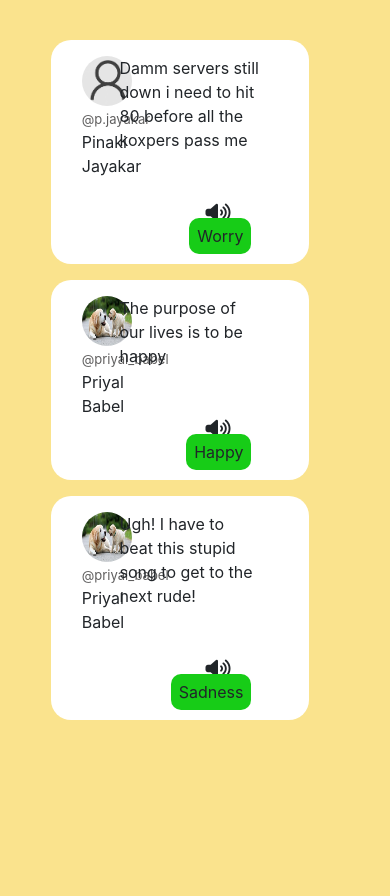
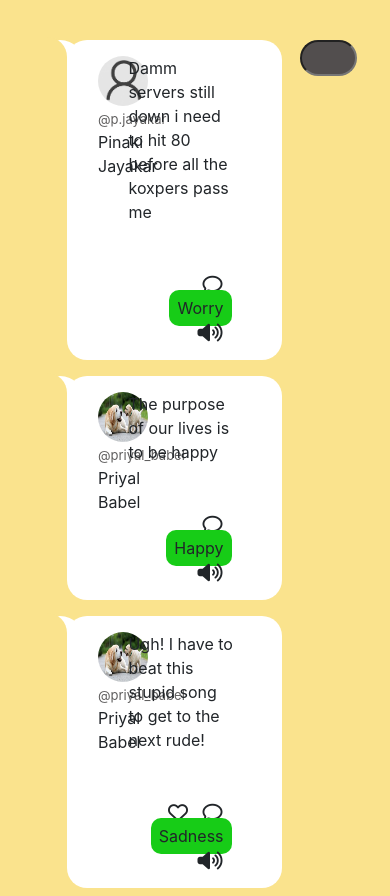
Before and after one commit to hinalpujara/Emotable, a Django app: page /home/ in a window 390 px wide. Before the commit the page ends 720 px from the top, so only its background shows below. Run offline with Django 3.2, Linux system fonts and the light colour scheme; a user stored in the database is signed in; data comes from the database, SQL or seed files in the repository; both versions use the stored data as it was after the commit; some libraries are stand-ins or nearby versions.

Commit message:
Likes and comments

```diff
--- a/Emotable/urls.py
+++ b/Emotable/urls.py
@@ -18,10 +18,12 @@ from django.urls import path
 from django.conf import settings
 from django.conf.urls.static import static
 from django.urls.conf import include
+from website.views import authRegister
 
 urlpatterns = [
     path('admin/', admin.site.urls),
     path('',include('website.urls')),
+    path('accounts/login/',authRegister, name='authRegister'),
     path("accounts/", include("allauth.urls")),
 
     # path('home/',include("googleauthentication.urls"))
--- a/website/models.py
+++ b/website/models.py
@@ -37,10 +37,12 @@ class Post(models.Model):
     time_posted = models.DateTimeField(default=timezone.now)
     emotion = models.TextField()
 
+
 class Like(models.Model):
     user = models.ForeignKey(User,on_delete=models.CASCADE)
     post = models.ForeignKey(Post,on_delete=models.CASCADE)
     time_liked = models.DateTimeField(default=timezone.now)
+
 
 class Comment(models.Model):
     user = models.ForeignKey(User,on_delete=models.CASCADE)
--- a/website/static/website/base.css
+++ b/website/static/website/base.css
@@ -2,4 +2,5 @@
     --base: #FAE38D;
     --danger: #9c2b2e;
     --hover: #252525;
+    --gray: #524E4E;
 }
--- a/website/static/website/home.css
+++ b/website/static/website/home.css
@@ -21,7 +21,13 @@ body{
 .right {
     /* min-height: 120vh; */
     padding-left: 2rem;
-    padding-right: 2rem;
+}
+
+.search{
+    background-color: var(--gray);
+    width: 90%;
+    color: white;
+    border-radius: 20px;
 }
 
 img {
--- a/website/static/website/post.css
+++ b/website/static/website/post.css
@@ -1,9 +1,40 @@
+.bubble{
+    background-color: white;
+    width: 50px;
+    height: 50px;
+}
+
 .postContainer{
+    position: relative;
     background-color: white !important;
     border-color: black;
     border-width: thick;
     border-radius: 20px;
     padding: 1rem;
+    margin-left: 50px !important;
+}
+
+.postContainer::before{
+    content: "";
+    position: absolute;
+    z-index:-1;
+    left: -22px;
+    top: 0;
+    width: 40px;
+    border-bottom: 35px solid white;
+    border-top-right-radius: 25px;
+}
+
+.postContainer::after{
+    content: "";
+    position: absolute;
+    z-index:-1;
+    left: -28px;
+    top: -3px;
+    height: 38px;
+    width: 28px;
+    background: var(--base);
+    border-top-right-radius: 20px;
 }
 
 .emotion {
--- a/website/templates/website/base.html
+++ b/website/templates/website/base.html
@@ -26,9 +26,9 @@
     <script src="//cdn.jsdelivr.net/npm/sweetalert2@11"></script>
 
     <script>
-    // {% block jquery %}
+    {% block jquery %}
 
-    // {% endblock jquery %}
+    {% endblock jquery %}
     </script>
 </body>
 </html>
--- a/website/templates/website/home.html
+++ b/website/templates/website/home.html
@@ -46,7 +46,9 @@
         </a>
     </div>
     </div>
-    <div class="right col-9 mx-auto mt-4">
+    <div class="right col-md-9 col-12 mx-auto mt-4">
+    <div class="row">
+      <div class="col-9">
         {% for post in posts_list %}
           <div class="postContainer row my-2 mt-3">
           <div class="col-2 text-center">
@@ -65,23 +67,42 @@
               {{post.content}}
             </div>
             <div class="text-right align-self-end mt-5">
-            <span class="mr-3"><button class="fas fa-volume-up fa-lg btn bg-transparent" id="{{post.content}}"></button></span>
-              <span class="emotion p-2 mr-2">{{post.emotion}}</span>
+            {% for liked in post.like_set.all %}
+              {% if user.id == liked.user.id%}
+                <span><button class="fas fa-heart fa-lg btn bg-transparent" href="{% url 'post-like' post.id %}"></button></span>
+              {% else %}
+              {% endif %}
+            {% empty %}
+              <span><button class="far fa-heart fa-lg btn bg-transparent p-1" href="{% url 'post-like' post.id %}"></button></span>
+            {% endfor %}
+              <span><button class="far fa-comment fa-lg btn bg-transparent p-1 mr-2"></button></span>
+              <span class="emotion p-2 mr-1">{{post.emotion}}</span>
+            <span><button class="fas fa-volume-up fa-lg btn bg-transparent" id="{{post.content}}"></button></span>
             </div>
           </div>
           </div>
         {% endfor %}
-        {% comment %} {{ user.first_name }}   {% endcomment %}
+      </div>
+      <div class="col-3 d-flex flex-column align-items-center">
+        <input type="text" class="search mt-3 py-1 px-3" id="search">
+      </div>
+    </div>
     </div>
 </div>
 {% endblock body %}
 
 {% block jquery %}
-jQuery(document).on('click', ".fas", function(){
+jQuery(document).on('click', ".fa-volume-up", function(){
     let speech = new SpeechSynthesisUtterance();
   speech.lang = "en";
   var $this = $(this);
   speech.text = $this.attr('id');
   window.speechSynthesis.speak(speech);
 });
+
+{% comment %} $( function() {
+    $("#search").autocomplete({
+      source: {{emotions}}
+    });
+  } ); {% endcomment %}
 {% endblock jquery %}
--- a/website/templates/website/register.html
+++ b/website/templates/website/register.html
@@ -34,7 +34,8 @@
             <hr style="background-color:white;"></hr>
             <div class="row justify-content-center">
                 <div class="col-lg-8 d-flex justify-content-center">
-                    <a type="button" class="btn btn-light google_button" href="{% provider_login_url 'google' %}">
+                    {% comment %} <a type="button" class="btn btn-light google_button" href="{% provider_login_url 'google' %}"> {% endcomment %}
+                        <a type="button" class="btn btn-light google_button">
                         {% include 'website/googleIcon.html' %}
                         <span class="ml-2">SIGN UP WITH GOOGLE<span>
                     </a>
--- a/website/templates/website/welcome.html
+++ b/website/templates/website/welcome.html
@@ -44,7 +44,8 @@
                 <br>
                 <div class="row justify-content-center">
                     <div class="col-8 d-flex justify-content-center">
-                        <a type="button" class="btn btn-light google_button" href="{% provider_login_url 'google' %}">
+                        {% comment %} <a type="button" class="btn btn-light google_button" href="{% provider_login_url 'google' %}"> {% endcomment %}
+                        <a type="button" class="btn btn-light google_button"">
                             {% include 'website/googleIcon.html' %}
                             <span class="ml-2">SIGN IN WITH GOOGLE<span>
                             </a>
--- a/website/urls.py
+++ b/website/urls.py
@@ -5,10 +5,11 @@ from .forms import UserLoginForm
 from .views import activate
 
 urlpatterns = [
-    path('',auth_views.LoginView.as_view(template_name="website/welcome.html",authentication_form=UserLoginForm),name='welcome'),
+    path('',auth_views.LoginView.as_view(template_name="website/welcome.html",authentication_form=UserLoginForm,redirect_authenticated_user=True),name='welcome'),
     path('register/',views.register, name='register'),
     path('home/',views.home,name='home'),
     path('logout/',auth_views.LogoutView.as_view(template_name='website/logout.html'),name="logout"), # temporary
+    path('googleRegister/',views.googleRegister,name='googleRegister'),
     path('activate/(?P<uidb64>[0-9A-Za-z_\-]+)/(?P<token>[0-9A-Za-z]{1,13}-[0-9A-Za-z]{1,20})/', activate, name='activate'),
 
 ]
--- a/website/views.py
+++ b/website/views.py
@@ -17,38 +17,43 @@ from django.contrib import messages
 
 
 # Create your views here.
+emotions = ['neutral','worry','happiness','sadness','love','surprise','fun','relief','hate','empty','enthusiasm','boredom','anger']
+emotions.sort()
 
 def register(request):
-    if request.method == 'POST':
-        form = UserRegisterForm(request.POST)
-        p_form = ProfileRegisterForm(request.POST)
-        if form.is_valid() and p_form.is_valid():
-            user = form.save(commit=False)
-            profile = p_form.save(commit=False)
-            profile.user = user
-            user.is_active = False
-            user.save()
-            profile.save()
-            current_site = get_current_site(request)
-            mail_subject = 'Activation link'
-            message = render_to_string('website/acc_active_email.html', {
-                'user': user,
-                'domain': current_site.domain,
-                'uid':urlsafe_base64_encode(force_bytes(user.pk)),
-                'token':account_activation_token.make_token(user),
-            })
-            to_email = form.cleaned_data.get('email')
-            email = EmailMessage(
-                        mail_subject, message, to=[to_email]
-            )
-            email.send()
-            return render(request,'website/register.html',{'form': form, 'p_form': p_form, 'modal': True})
+    if request.user.is_authenticated:
+        return redirect('home')
+    else:
+        if request.method == 'POST':
+            form = UserRegisterForm(request.POST)
+            p_form = ProfileRegisterForm(request.POST)
+            if form.is_valid() and p_form.is_valid():
+                user = form.save(commit=False)
+                profile = p_form.save(commit=False)
+                profile.user = user
+                user.is_active = False
+                user.save()
+                profile.save()
+                current_site = get_current_site(request)
+                mail_subject = 'Activation link'
+                message = render_to_string('website/acc_active_email.html', {
+                    'user': user,
+                    'domain': current_site.domain,
+                    'uid':urlsafe_base64_encode(force_bytes(user.pk)),
+                    'token':account_activation_token.make_token(user),
+                })
+                to_email = form.cleaned_data.get('email')
+                email = EmailMessage(
+                            mail_subject, message, to=[to_email]
+                )
+                email.send()
+                return render(request,'website/register.html',{'form': form, 'p_form': p_form, 'modal': True})
+            else:
+                return render(request,'website/register.html',{'form': form, 'p_form': p_form})
         else:
-            return render(request,'website/register.html',{'form': form, 'p_form': p_form})
-    else:
-        form = UserRegisterForm()
-        p_form = ProfileRegisterForm()
-    return render(request,'website/register.html',{'form': form, 'p_form': p_form})
+            form = UserRegisterForm()
+            p_form = ProfileRegisterForm()
+        return render(request,'website/register.html',{'form': form, 'p_form': p_form})
 
 @login_required
 def home(request):
@@ -60,11 +65,17 @@ def home(request):
         post.emotion = "Happy"
         post.user = request.user
         post.save()
-        return render(request,'website/home.html', {'post_form': post_form})
+        return render(request,'website/home.html', {'post_form': post_form,'emotions':emotions})
     else:
         posts_list = Post.objects.all().order_by('-time_posted')
         post_form = PostContent()
-        return render(request,'website/home.html', {'post_form': post_form, 'posts_list':posts_list})
+        for post in posts_list:
+            for liked in post.like_set.all():
+                if request.user.id == liked.user.id:
+                    print(True)
+                else:
+                    print(False)
+        return render(request,'website/home.html', {'post_form': post_form, 'posts_list':posts_list,'emotions':emotions})
 
 
 def activate(request, uidb64, token):
@@ -84,3 +95,13 @@ def activate(request, uidb64, token):
         return redirect("website/welcome")
     else:
         return HttpResponse('Activation link is invalid!')
+
+def search(request):
+    if request.method == 'POST':
+        return
+
+def authRegister(request):
+    return redirect('register')
+
+def googleRegister(request):
+    return HttpResponse('Hola')
```
Also changed, not shown: Emotable/settings.py (+16 -0 lines), db.sqlite3.
